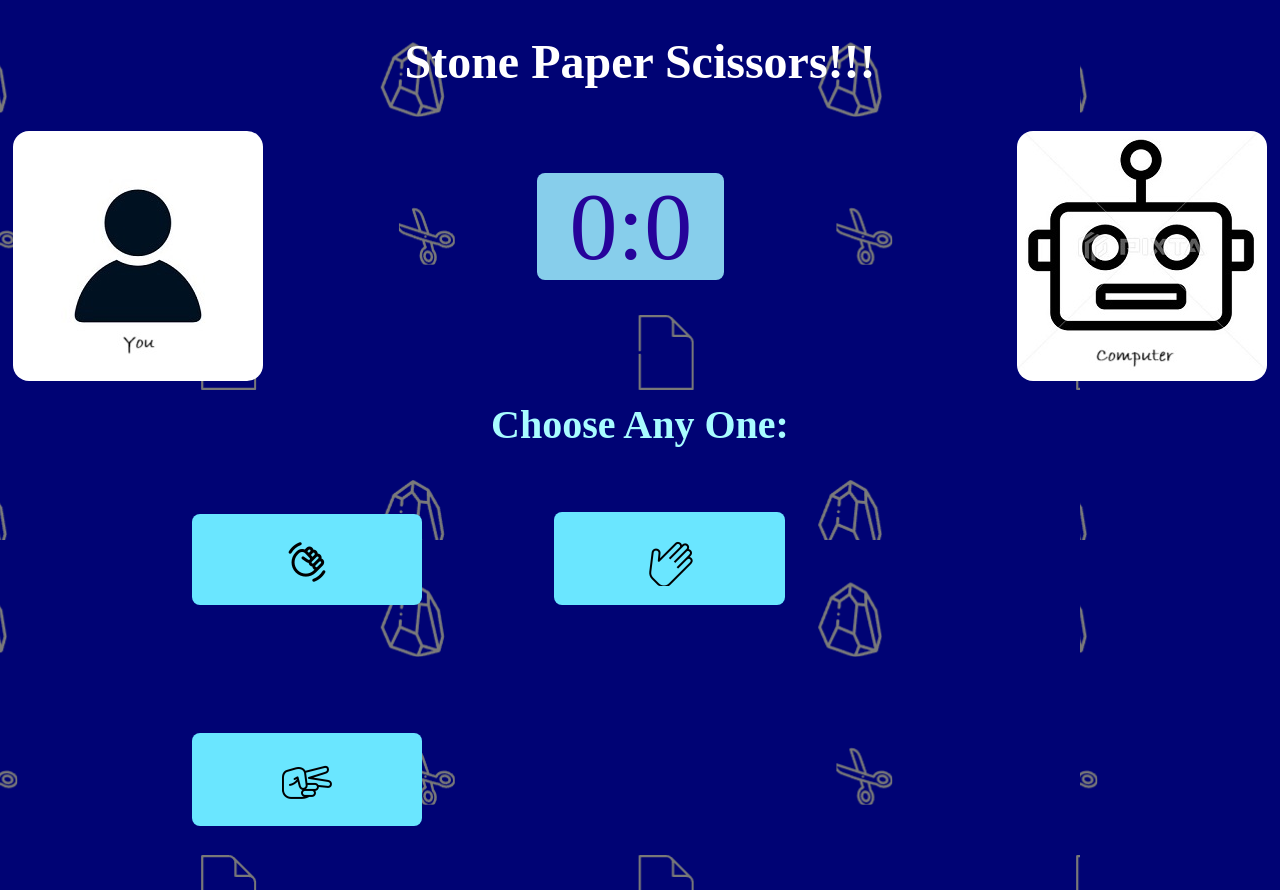
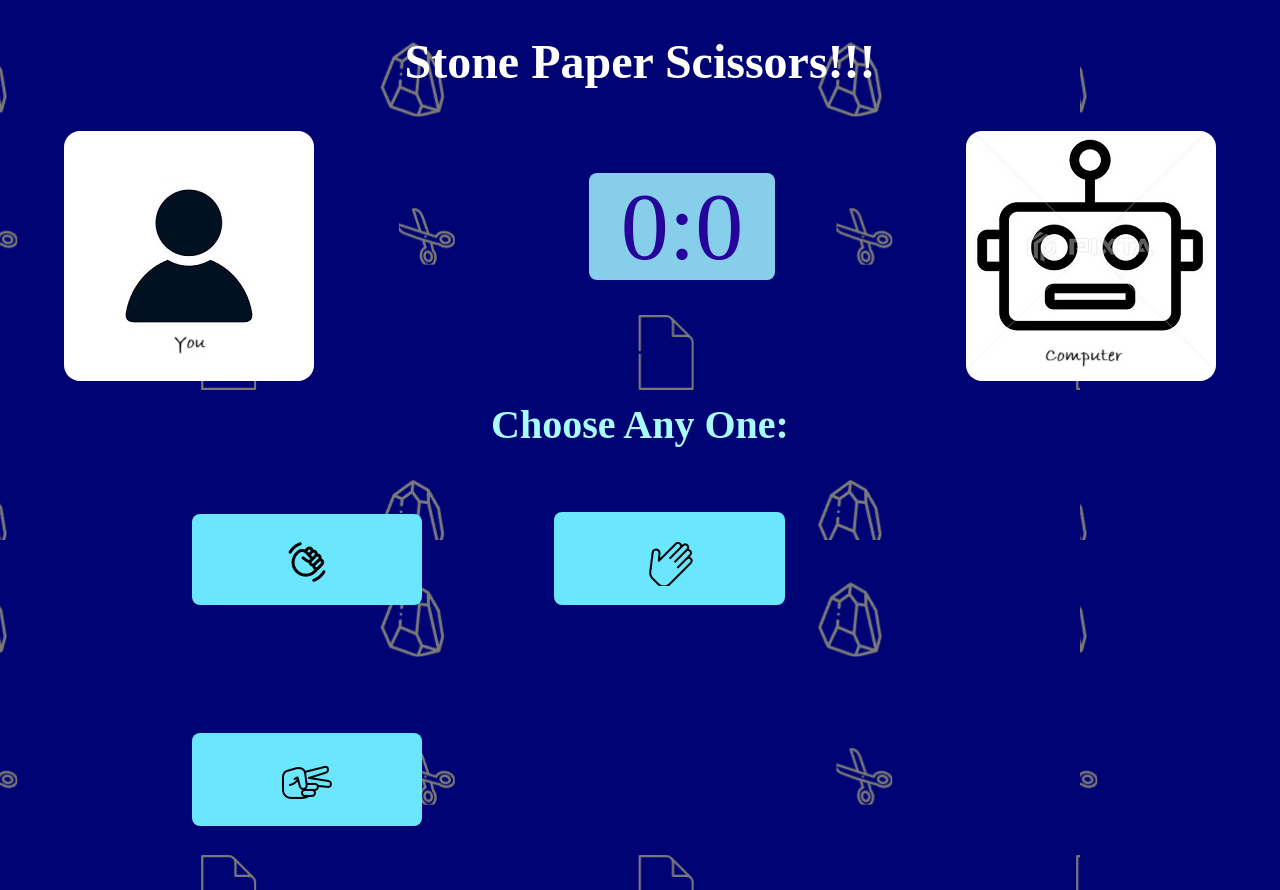
Before and after one commit to tanishqgaur1/Stone_Paper_Scissors_Game, a plain HTML site: page index.html in a window 1280 px wide. Drawn offline with Linux system fonts and the light colour scheme.

Commit message:
Update style.css

```diff
--- a/style.css
+++ b/style.css
@@ -15,7 +15,7 @@ h1{
 }
 
 .imgs{
-    width:80%;
+    width:90%;
     margin:auto;
 }
 .player,.computer,.score{
@@ -23,11 +23,11 @@ h1{
     border-radius: 1rem;
 }
 .player{
-    margin-left: 1%;
+    margin-left: 5%;
 }
 .computer{
     float:right;
-    margin-right:1%;
+    margin-right:5%;
 }
 
 
```
